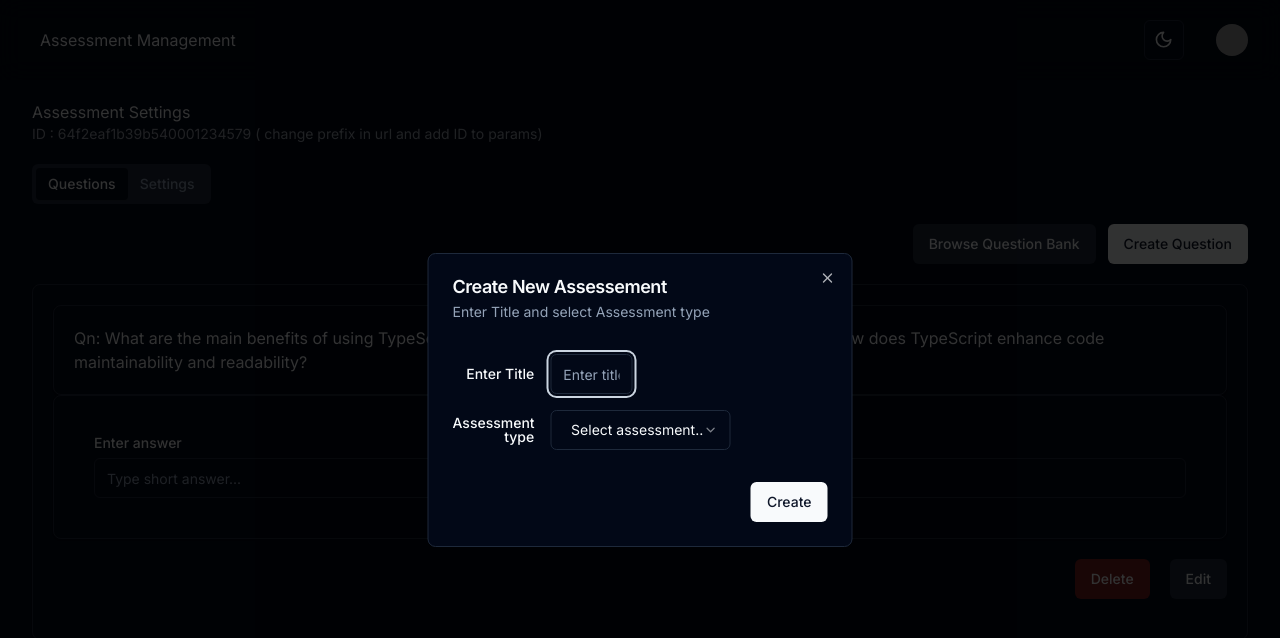
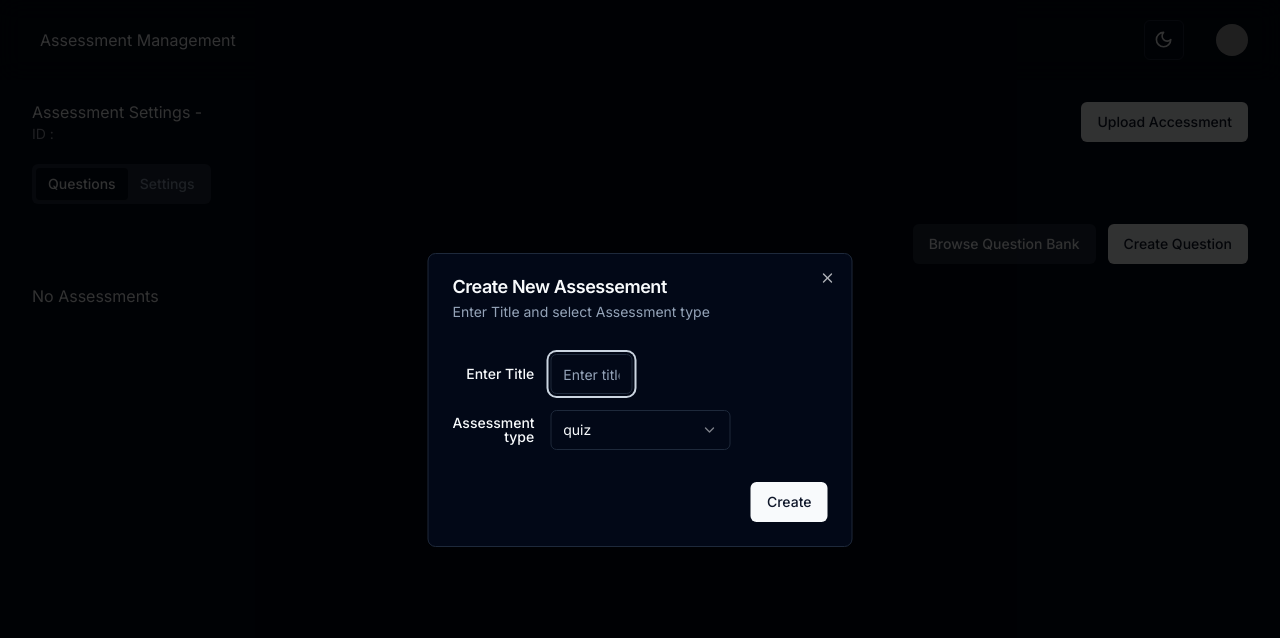
Before and after one commit to mohammedfarisofficial/yahweh-assessment, a Next.js app: page /dashboard/c/123 in a window 1280 px wide. Shown: the top 638 px of the page. Built offline with nearby package versions, Linux system fonts and the light colour scheme; grey boxes are pictures that could not be loaded.

Commit message:
question creating in new assessment

```diff
--- a/app/dashboard/c/[assessmentId]/p/[problemId]/page.tsx
+++ b/app/dashboard/c/[assessmentId]/p/[problemId]/page.tsx
@@ -1,6 +1,5 @@
 "use client";
 import { useEffect, useState } from "react";
-import { v4 as uuidv4 } from "uuid";
 import Header from "@/components/header";
 import { Input } from "@/components/ui/input";
 import { Label } from "@/components/ui/label";
@@ -23,6 +22,10 @@ import { Button } from "@/components/ui/button";
 import Container from "@/components/container";
 import { useToast } from "@/components/ui/use-toast";
 import { useParams } from "next/navigation";
+import { useSelector } from "react-redux";
+import { RootState, useAppDispatch } from "@/app/store/store";
+import { addQuestion, setAssessmentCreating } from "@/app/store/reducers/dataSlice";
+import { useRouter } from "next/navigation";
 
 type ProblemType = {
    id: string;
@@ -46,17 +49,15 @@ const CreateProblem = () => {
    const [problemDetails, setProblemDetails] = useState<ProblemType>(defaultProblem);
    const [newOption, setNewOption] = useState<string>("");
 
+   const { authUser } = useSelector((state: RootState) => state.authState);
+   const { assessmentCreating } = useSelector((state: RootState) => state.dataState);
+   const { questions } = useSelector((state: RootState) => state.dataState);
+
    const { assessmentId, problemId } = useParams();
 
    const { toast } = useToast();
-
-   useEffect(() => {
-      const createdById = "64d2eaf1b39b540001234571";
-      setProblemDetails((prevState) => ({
-         ...prevState,
-         created_by: createdById,
-      }));
-   }, []);
+   const dispatch = useAppDispatch();
+   const router = useRouter();
 
    useEffect(() => {
       if (problemDetails.questiontype === PROBLEM_TYPE_TRUE_OR_FALSE) {
@@ -111,18 +112,29 @@ const CreateProblem = () => {
    };
    const clearProblemHanlder = () => {
       console.log("Clear Problem");
-      console.log(defaultProblem)
+      console.log(defaultProblem);
       setProblemDetails(defaultProblem);
    };
    const createProblemHandler = () => {
-      // console.log(assessmentId, problemId);
-      // return;
-      const id = uuidv4();
       setProblemDetails((prevState) => ({
          ...prevState,
-         id,
+         id: problemId.toString(),
+         created_by: authUser?.id.toString(),
       }));
-      console.log("problemDetails", problemDetails);
+      if (problemDetails.id != "" && problemDetails.created_by != "") {
+         dispatch(addQuestion(problemDetails));
+         console.log("questions", questions);
+         const updatedQuestion = [...assessmentCreating.questions, problemDetails.id];
+         console.log("updated questions in problem submit", updatedQuestion);
+         dispatch(
+            setAssessmentCreating({
+               ...assessmentCreating,
+               questions: updatedQuestion,
+            })
+         );
+         console.log("problemDetails", problemDetails);
+         router.back();
+      }
    };
 
    return (
@@ -139,7 +151,12 @@ const CreateProblem = () => {
          <div className="flex flex-col gap-5">
             <div>
                <Label htmlFor="question">Enter the Question</Label>
-               <Input value={problemDetails.question} name="question" onChange={onChangeInput} placeholder="Enter the question" />
+               <Input
+                  value={problemDetails.question}
+                  name="question"
+                  onChange={onChangeInput}
+                  placeholder="Enter the question"
+               />
             </div>
             <div>
                <Label htmlFor="username" className="text-right">
--- a/app/dashboard/c/[assessmentId]/page.tsx
+++ b/app/dashboard/c/[assessmentId]/page.tsx
@@ -1,7 +1,22 @@
 "use client";
+import { v4 as uuidv4 } from "uuid";
 import { Button } from "@/components/ui/button";
-import { Dialog, DialogContent, DialogDescription, DialogFooter, DialogHeader, DialogTitle, DialogTrigger } from "@/components/ui/dialog";
-import { Select, SelectContent, SelectItem, SelectTrigger, SelectValue } from "@/components/ui/select";
+import {
+   Dialog,
+   DialogContent,
+   DialogDescription,
+   DialogFooter,
+   DialogHeader,
+   DialogTitle,
+   DialogTrigger,
+} from "@/components/ui/dialog";
+import {
+   Select,
+   SelectContent,
+   SelectItem,
+   SelectTrigger,
+   SelectValue,
+} from "@/components/ui/select";
 
 import { Input } from "@/components/ui/input";
 import { Label } from "@/components/ui/label";
@@ -22,31 +37,108 @@ import { Separator } from "@/components/ui/separator";
 // import { Step, Stepper } from "react-form-stepper";
 import Problem from "@/components/problem/problem";
 import { PROBLEM_ACCESS_TYPE_MODERATOR, PROBLEM_TYPE_SHORT } from "@/app/constants/problem-type";
-import { useRouter } from "next/navigation";
+import { useParams, useRouter } from "next/navigation";
+import { useState } from "react";
+import { RootState, useAppDispatch } from "@/app/store/store";
+import { setAssessmentCreating } from "@/app/store/reducers/dataSlice";
+import { useSelector } from "react-redux";
+import { setCreateAssessmentDlg } from "@/app/store/reducers/uiSlice";
+
+type ProblemType = {
+   id: string;
+   title: string;
+   instructions: string[] | [];
+   type: string;
+   questions: string[];
+   created_by: string;
+   created_at: string;
+   start_date: string;
+   start_time: string;
+   end_date: string;
+   end_time: string;
+   publish_type: string;
+
+   // settings state left to add
+};
+const defaultProblem: ProblemType = {
+   id: "",
+   title: "",
+   instructions: [],
+   type: "quiz",
+   questions: [],
+   created_by: "",
+   created_at: "",
+   start_date: "",
+   start_time: "",
+   end_date: "",
+   end_time: "",
+   publish_type: "",
+};
 
 const AssessmentCreate = () => {
-   const { isOpen, setIsOpen, onClose } = useDisclosure(true);
+   const [assessmentDetails, setAssessmentDetails] = useState<ProblemType>(defaultProblem);
+   const { assessmentCreating } = useSelector((state: RootState) => state.dataState);
+   const { questions } = useSelector((state: RootState) => state.dataState);
+   const { isCreateAssessmentDlgOpen } = useSelector((state: RootState) => state.uiState);
+
+   const { assessmentId } = useParams();
 
    const router = useRouter();
-   const assessmentSetupHanlder = () => {
-      onClose();
+   const dispatch = useAppDispatch();
+
+   const assessmentSetupHanlder = async () => {
+      console.log(assessmentId);
+      const updatedAssessmentDetails = {
+         ...assessmentDetails,
+         id: assessmentId.toString(),
+      };
+      setAssessmentDetails(updatedAssessmentDetails);
+      if (updatedAssessmentDetails.id !== "" && updatedAssessmentDetails.title !== "") {
+         dispatch(setAssessmentCreating(updatedAssessmentDetails));
+         dispatch(setCreateAssessmentDlg(false));
+      }
    };
 
    const editProblemHanlder = () => {
-      router.push(`${ROUTES.ASSESSMENT_CREATE}/123/${ROUTES.ASSESSMENT_EDIT_PREFIX}/64f2eaf1b39b540001234579`);
+      router.push(
+         `${ROUTES.ASSESSMENT_CREATE}/123/${ROUTES.ASSESSMENT_EDIT_PREFIX}/64f2eaf1b39b540001234579`
+      );
    };
+   const onChangeAssessmentDetails = ({ target }: any) => {
+      const { name, value } = target;
+
+      setAssessmentDetails((prevState) => ({
+         ...prevState,
+         [name]: value,
+      }));
+   };
+   const onSelectTypeChange = (value: string) => {
+      setAssessmentDetails((prevState) => ({
+         ...prevState,
+         type: value,
+      }));
+   };
+   const navigateCreateQuestion = () => {
+      const qnId = uuidv4();
+      router.push(
+         `${ROUTES.ASSESSMENT_CREATE}/${assessmentCreating?.id}/${ROUTES.ASSESSMENT_CREATE_PROBLEM_PREFIX}/${qnId}`
+      );
+   };
+   const questions2Show = assessmentCreating?.questions.map((questionId: string) => {
+      const questionFound = questions?.filter((question: any) => question?.id === questionId)[0];
+      return questionFound;
+   });
+   console.log(questions2Show);
    return (
       <div>
          <Header>
             <div>
-               <h1>Assessment Settings</h1>
-               <p className="text-gray-400 text-sm">ID : 64f2eaf1b39b540001234579 ( change prefix in url and add ID to params)</p>
+               <h1>Assessment Settings - {assessmentCreating?.title}</h1>
+               <p className="text-gray-400 text-sm">ID : {assessmentCreating?.id}</p>
             </div>
+            <Button>Upload Accessment</Button>
          </Header>
-         <Dialog open={isOpen} onOpenChange={setIsOpen}>
-            {/* <DialogTrigger asChild>
-          <Button variant="outline">Edit Profile</Button>
-        </DialogTrigger> */}
+         <Dialog open={isCreateAssessmentDlgOpen}>
             <DialogContent className="sm:max-w-[425px]">
                <DialogHeader>
                   <DialogTitle>Create New Assessement</DialogTitle>
@@ -57,22 +149,26 @@ const AssessmentCreate = () => {
                      <Label htmlFor="username" className="text-right">
                         Enter Title
                      </Label>
-                     <Input placeholder="Enter title..." />
+                     <Input
+                        name="title"
+                        onChange={onChangeAssessmentDetails}
+                        placeholder="Enter title..."
+                     />
                   </div>
                   <div className="grid grid-cols-4 items-center gap-4">
                      <Label htmlFor="username" className="text-right">
                         Assessment type
                      </Label>
-                     <Select>
+                     <Select onValueChange={onSelectTypeChange} value={assessmentDetails.type}>
                         <SelectTrigger className="w-[180px]">
                            <SelectValue placeholder="Select assessment type" />
                         </SelectTrigger>
                         <SelectContent>
                            {assessmentType &&
                               !!assessmentType.length &&
-                              assessmentType.map((assessmentType, index) => (
-                                 <SelectItem key={index} value="light">
-                                    {assessmentType}
+                              assessmentType.map((type, index) => (
+                                 <SelectItem key={index} value={type}>
+                                    {type}
                                  </SelectItem>
                               ))}
                         </SelectContent>
@@ -107,16 +203,22 @@ const AssessmentCreate = () => {
                         <Link href={ROUTES.ASSESSMENT_QN_BANK}>
                            <Button variant="secondary">Browse Question Bank</Button>
                         </Link>
-                        <Link href={`${ROUTES.ASSESSMENT_CREATE}/123/${ROUTES.ASSESSMENT_CREATE_PROBLEM_PREFIX}/64f2eaf1b39b540001234579`}>
-                           <Button>Create Question</Button>
-                        </Link>
+                        <Button onClick={navigateCreateQuestion}>Create Question</Button>
                      </div>
                   </Container>
-                  <Problem
-                     onClickEdit={editProblemHanlder}
-                     questiontype={PROBLEM_TYPE_SHORT}
-                     questionAccesstype={PROBLEM_ACCESS_TYPE_MODERATOR}
-                  ></Problem>
+                  {questions2Show && !!questions2Show.length ? (
+                     questions2Show.map((question: any, index: number) => (
+                        <Card key={index} className="flex flex-col gap-5 p-5">
+                           <div>
+                              <p>
+                                 {index + 1}. Question : {question?.question}
+                              </p>
+                           </div>
+                        </Card>
+                     ))
+                  ) : (
+                     <h3>No Assessments</h3>
+                  )}
                </TabsContent>
                <TabsContent value="settings">
                   <Card className="px-5">
@@ -131,7 +233,9 @@ const AssessmentCreate = () => {
                      <Container>
                         <div>
                            <p>Access permission</p>
-                           <p className="text-sm text-gray-400">Set who can access your accessment</p>
+                           <p className="text-sm text-gray-400">
+                              Set who can access your accessment
+                           </p>
                         </div>
                         <Button>Select</Button>
                      </Container>
@@ -155,7 +259,9 @@ const AssessmentCreate = () => {
                      <Container>
                         <div>
                            <p>Attempt Limit</p>
-                           <p className="text-sm text-gray-400">Set how many times students can attempt the assessment</p>
+                           <p className="text-sm text-gray-400">
+                              Set how many times students can attempt the assessment
+                           </p>
                         </div>
                         <Button>Select</Button>
                      </Container>
@@ -163,7 +269,9 @@ const AssessmentCreate = () => {
                      <Container>
                         <div>
                            <p>Feedback Timing</p>
-                           <p className="text-sm text-gray-400">Set when the student should receive the feedback</p>
+                           <p className="text-sm text-gray-400">
+                              Set when the student should receive the feedback
+                           </p>
                         </div>
                         <Button>Select</Button>
                      </Container>
@@ -178,7 +286,9 @@ const AssessmentCreate = () => {
                      <Container>
                         <div>
                            <p>Grade Display Options</p>
-                           <p className="text-sm text-gray-400">Set when the student can see the grades of the assessment</p>
+                           <p className="text-sm text-gray-400">
+                              Set when the student can see the grades of the assessment
+                           </p>
                         </div>
                         <Button>Select</Button>
                      </Container>
@@ -186,7 +296,9 @@ const AssessmentCreate = () => {
                      <Container>
                         <div>
                            <p>Notification Settings</p>
-                           <p className="text-sm text-gray-400">By turning ON you can receive notifications</p>
+                           <p className="text-sm text-gray-400">
+                              By turning ON you can receive notifications
+                           </p>
                         </div>
                         <Button>Select</Button>
                      </Container>
--- a/app/services/demoApi.ts
+++ b/app/services/demoApi.ts
@@ -1,6 +1,6 @@
 import { users } from "@/data";
 
-export const findUserById = (id: string) => {
+export const getUserDetailsById = (id: string) => {
   const user = users.filter((user) => user.id === id);
   if (!!user.length) {
     return { status: 404, message: "User not found!" };
--- a/app/store/reducers/authSlice.ts
+++ b/app/store/reducers/authSlice.ts
@@ -20,7 +20,7 @@ const authSlice = createSlice({
       },
       setLogout: (state, action) => {
          //   state = initialState;
-      state.authUser = null
+         state.authUser = null;
          state.isAuthenticated = false;
       },
    },
--- /dev/null
+++ b/app/store/reducers/uiSlice.ts
@@ -0,0 +1,22 @@
+import { createSlice } from "@reduxjs/toolkit";
+
+export type AuthState = {
+   isCreateAssessmentDlgOpen: boolean;
+};
+
+const initialState: AuthState = {
+   isCreateAssessmentDlgOpen: true,
+};
+
+const authSlice = createSlice({
+   name: "ui",
+   initialState,
+   reducers: {
+      setCreateAssessmentDlg: (state, action) => {
+         state.isCreateAssessmentDlgOpen = action.payload;
+      },
+   },
+});
+
+export const { setCreateAssessmentDlg } = authSlice.actions;
+export default authSlice.reducer;
--- a/package.json
+++ b/package.json
@@ -34,6 +34,8 @@
     "react-form-stepper": "^2.0.3",
     "react-redux": "^9.1.2",
     "recharts": "^2.12.7",
+    "redux": "^5.0.1",
+    "redux-logger": "^3.0.6",
     "redux-persist": "^6.0.0",
     "redux-thunk": "^3.1.0",
     "tailwind-merge": "^2.5.2",
```
Also changed, not shown: app/dashboard/page.tsx (+8 -13 lines), app/login/page.tsx (+4 -7 lines), app/store/reducers/dataSlice.ts (+16 -6 lines), app/store/store.ts (+7 -4 lines), 1 other file (tests, documents, lock files or other folders). Lines whose indentation alone changed are shown as unchanged.
